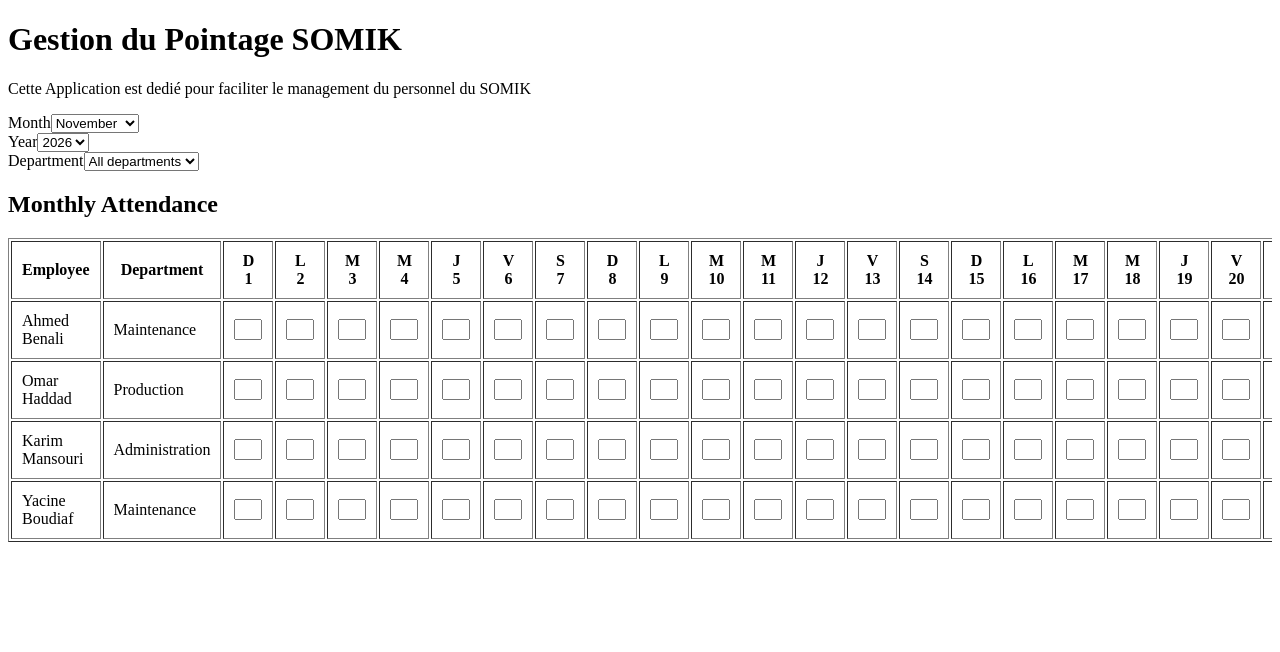
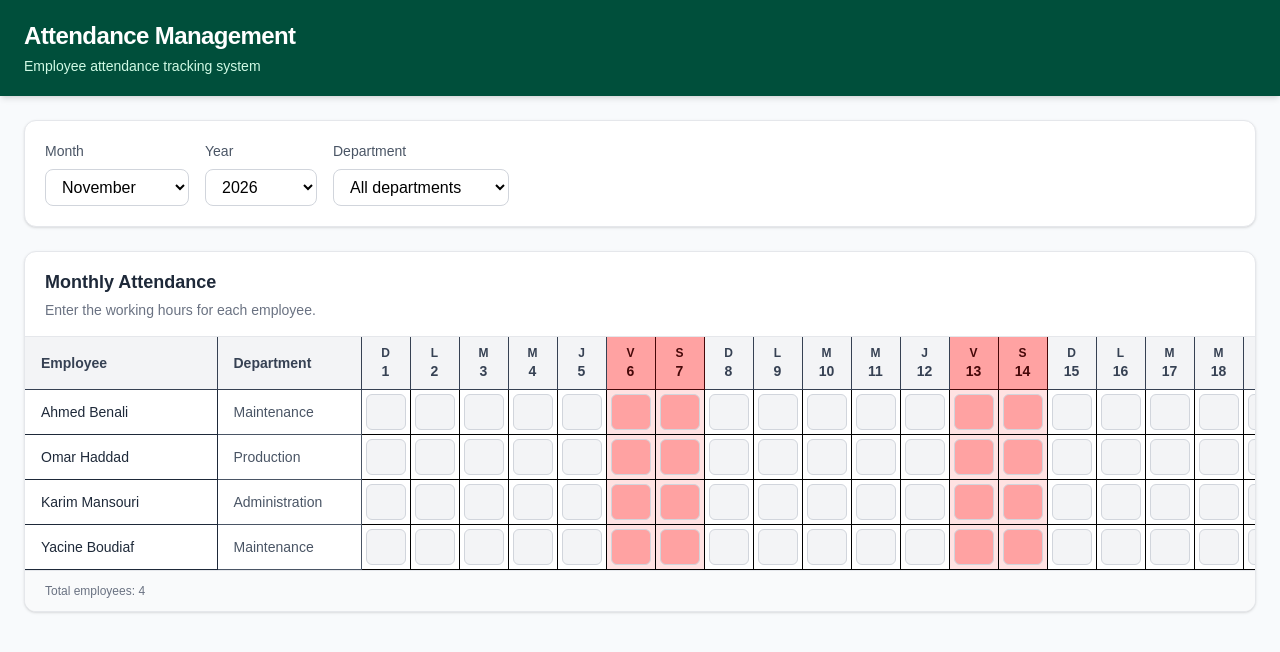
Before and after one commit to Bachir-Seghir/attendance_app, a React (Vite) app: page / in a window 1280 px wide. Shown: the top 652 px of the page. Built offline with nearby package versions, Linux system fonts and the light colour scheme.

Commit message:
ui edited

```diff
--- a/package.json
+++ b/package.json
@@ -10,8 +10,10 @@
     "preview": "vite preview"
   },
   "dependencies": {
+    "@tailwindcss/vite": "^4.3.5",
     "react": "^19.3.1",
-    "react-dom": "^19.3.1"
+    "react-dom": "^19.3.1",
+    "tailwindcss": "^4.3.5"
   },
   "devDependencies": {
     "@eslint/js": "^10.0.1",
--- a/src/App.tsx
+++ b/src/App.tsx
@@ -6,19 +6,28 @@ import AttendanceTable from "./components/AttendanceTable";
 function App() {
   const [month, setMonth] = useState(11);
   const [year, setYear] = useState(2026);
+  const [department, setDepartment] = useState("all");
 
   return (
-    <div>
+    <div className="min-h-screen bg-slate-50">
       <AppHeader />
 
+      <main className="p-6 space-y-6">
         <AttendanceToolbar
           month={month}
           year={year}
+          department={department}
           onMonthChange={setMonth}
           onYearChange={setYear}
+          onDepartmentChange={setDepartment}
         />
 
-      <AttendanceTable month={month} year={year} />
+        <AttendanceTable
+          month={month}
+          year={year}
+          department={department}
+        />
+      </main>
     </div>
   );
 }
--- a/src/components/AppHeader.tsx
+++ b/src/components/AppHeader.tsx
@@ -1,8 +1,15 @@
 function AppHeader() {
   return (
-    <header>
-      <h1>Gestion du Pointage SOMIK</h1>
-      <p>Cette Application est dedié pour faciliter le management du personnel du SOMIK</p>
+    <header className="bg-emerald-900 text-white px-6 py-5 shadow-md">
+      <div className="max-w-full mx-auto">
+        <h1 className="text-2xl font-bold tracking-tight">
+          Attendance Management
+        </h1>
+
+        <p className="text-emerald-100 text-sm mt-1">
+          Employee attendance tracking system
+        </p>
+      </div>
     </header>
   );
 }
--- a/src/components/AttendanceTable.tsx
+++ b/src/components/AttendanceTable.tsx
@@ -1,18 +1,34 @@
+
 import { useState } from "react";
 import { employees } from "../data/employees";
 
 interface AttendanceTableProps {
   month: number;
   year: number;
+  department: string;
 }
 
-function AttendanceTable({ month, year }: AttendanceTableProps) {
+function AttendanceTable({
+  month,
+  year,
+  department,
+}: AttendanceTableProps) {
+  // Calculate the number of days in the selected month
   const daysInMonth = new Date(year, month, 0).getDate();
 
+  // Check whether a day is Friday or Saturday
+  const isWeekend = (day: number) => {
+    const date = new Date(year, month - 1, day);
+    return date.getDay() === 5 || date.getDay() === 6;
+  };
+
+  // Generate the days of the month
   const days = Array.from(
     { length: daysInMonth },
     (_, index) => index + 1
   );
+
+  // Get French weekday initials
   const weekdays = days.map((day) => {
     const date = new Date(year, month - 1, day);
 
@@ -21,6 +37,7 @@ const weekdays = days.map((day) => {
       .charAt(0)
       .toUpperCase();
   });
+
   // Store attendance values
   const [attendance, setAttendance] = useState<
     Record<string, string>
@@ -40,37 +57,90 @@ const weekdays = days.map((day) => {
     }));
   };
 
+  // Filter employees by department
+  const filteredEmployees =
+    department === "all"
+      ? employees
+      : employees.filter(
+          (employee) => employee.department === department
+        );
+
   return (
-    <div>
-      <h2>Monthly Attendance</h2>
+    <section className="bg-white border border-gray-200 rounded-xl shadow-sm overflow-hidden">
 
-      <div style={{ overflowX: "auto" }}>
-        <table border={1} cellPadding={10}>
-          <thead>
+      {/* Table title */}
+      <div className="px-5 py-4 border-b border-gray-200">
+        <h2 className="text-lg font-semibold text-gray-800">
+          Monthly Attendance
+        </h2>
+
+        <p className="text-sm text-gray-500 mt-1">
+          Enter the working hours for each employee.
+        </p>
+      </div>
+
+      {/* Attendance table */}
+      <div className="overflow-x-auto">
+        <table className="w-full border-collapse text-sm">
+
+          <thead className="bg-gray-100">
             <tr>
-              <th>Employee</th>
-              <th>Department</th>
+              <th className="sticky left-0 z-20 bg-gray-100 min-w-48 px-4 py-3 text-left font-semibold text-gray-700 border-b border-r">
+                Employee
+              </th>
 
+              <th className="min-w-36 px-4 py-3 text-left font-semibold text-gray-700 border-b border-r">
+                Department
+              </th>
+
+              {/* Day headers */}
               {days.map((day, index) => (
-  <th key={day}>
-    <div>{weekdays[index]}</div>
-    <div>{day}</div>
+                <th
+                  key={day}
+                  className={`min-w-12 px-2 py-2 text-center border-b border-r ${
+                    isWeekend(day)
+                      ? "bg-red-300 text-red-950"
+                      : "bg-gray-100 text-gray-700"
+                  }`}
+                >
+                  <div className="text-xs">
+                    {weekdays[index]}
+                  </div>
+
+                  <div className="font-bold">
+                    {day}
+                  </div>
                 </th>
               ))}
             </tr>
           </thead>
 
           <tbody>
-            {employees.map((employee) => (
-              <tr key={employee.id}>
-                <td>{employee.name}</td>
-                <td>{employee.department}</td>
+            {filteredEmployees.map((employee) => (
+              <tr
+                key={employee.id}
+                className="hover:bg-blue-50 transition-colors"
+              >
+                <td className="sticky left-0 z-10 bg-white px-4 py-2 font-medium text-gray-800 border-b border-r whitespace-nowrap">
+                  {employee.name}
+                </td>
 
+                <td className="px-4 py-2 text-gray-600 border-b border-r whitespace-nowrap">
+                  {employee.department}
+                </td>
+
+                {/* Attendance cells */}
                 {days.map((day) => {
+                  const weekend = isWeekend(day);
                   const key = `${employee.id}-${day}`;
 
                   return (
-                    <td key={day}>
+                    <td
+                      key={day}
+                      className={`p-1 border-b border-r text-center ${
+                        weekend ? "bg-red-100" : "bg-white"
+                      }`}
+                    >
                       <input
                         type="text"
                         value={attendance[key] ?? ""}
@@ -81,20 +151,41 @@ const weekdays = days.map((day) => {
                             event.target.value
                           )
                         }
-                        style={{
-                          width: "20px",
-                          textAlign: "center",
-                        }}
+                        className={`w-10 h-9 text-center rounded-md border border-gray-300 outline-none focus:border-blue-400 focus:ring-2 focus:ring-blue-400 ${
+                          weekend
+                            ? "bg-red-300 text-red-950"
+                            : "bg-gray-100 text-gray-900"
+                        }`}
                       />
                     </td>
                   );
                 })}
               </tr>
             ))}
+
+            {/* Empty department message */}
+            {filteredEmployees.length === 0 && (
+              <tr>
+                <td
+                  colSpan={days.length + 2}
+                  className="text-center py-10 text-gray-500"
+                >
+                  No employees found.
+                </td>
+              </tr>
+            )}
           </tbody>
         </table>
       </div>
+
+      {/* Table footer */}
+      <div className="px-5 py-3 bg-gray-50 border-t border-gray-200">
+        <p className="text-xs text-gray-500">
+          Total employees: {filteredEmployees.length}
+        </p>
       </div>
+
+    </section>
   );
 }
 
--- a/src/components/AttendanceToolbar.tsx
+++ b/src/components/AttendanceToolbar.tsx
@@ -1,24 +1,34 @@
 interface AttendanceToolbarProps {
   month: number;
-  year: number;
+    year: number;
+    department: string;
   onMonthChange: (month: number) => void;
   onYearChange: (year: number) => void;
+  onDepartmentChange: (department: string) => void;
 }
 
 function AttendanceToolbar({
   month,
-  year,
+    year,
+  department,
   onMonthChange,
-  onYearChange,
+    onYearChange,
+  onDepartmentChange,
 }: AttendanceToolbarProps) {
   return (
-    <section>
-      <div>
-        <label htmlFor="month">Month</label>
+  <section className="bg-white border border-gray-200 rounded-xl p-5 shadow-sm">
+    <div className="flex flex-wrap items-end gap-4">
+
+      <div className="flex flex-col gap-2">
+        <label htmlFor="month" className="text-sm font-medium text-gray-600">
+          Month
+        </label>
+
         <select
           id="month"
           value={month}
           onChange={(event) => onMonthChange(Number(event.target.value))}
+          className="border border-gray-300 rounded-lg px-3 py-2 min-w-36 outline-none focus:ring-2 focus:ring-emerald-600"
         >
           {Array.from({ length: 12 }, (_, index) => (
             <option key={index + 1} value={index + 1}>
@@ -30,12 +40,16 @@ function AttendanceToolbar({
         </select>
       </div>
 
-      <div>
-        <label htmlFor="year">Year</label>
+      <div className="flex flex-col gap-2">
+        <label htmlFor="year" className="text-sm font-medium text-gray-600">
+          Year
+        </label>
+
         <select
           id="year"
           value={year}
           onChange={(event) => onYearChange(Number(event.target.value))}
+          className="border border-gray-300 rounded-lg px-3 py-2 min-w-28 outline-none focus:ring-2 focus:ring-emerald-600"
         >
           {[2025, 2026, 2027, 2028].map((item) => (
             <option key={item} value={item}>
@@ -45,17 +59,27 @@ function AttendanceToolbar({
         </select>
       </div>
 
-      <div>
-        <label htmlFor="department">Department</label>
-        <select id="department" defaultValue="all">
+      <div className="flex flex-col gap-2">
+        <label htmlFor="department" className="text-sm font-medium text-gray-600">
+          Department
+        </label>
+
+        <select
+          id="department"
+          value={department}
+          onChange={(event) => onDepartmentChange(event.target.value)}
+          className="border border-gray-300 rounded-lg px-3 py-2 min-w-44 outline-none focus:ring-2 focus:ring-emerald-600"
+        >
           <option value="all">All departments</option>
-          <option value="maintenance">Maintenance</option>
-          <option value="production">Production</option>
-          <option value="administration">Administration</option>
+          <option value="Maintenance">Maintenance</option>
+          <option value="Production">Production</option>
+          <option value="Administration">Administration</option>
         </select>
       </div>
-    </section>
-  );
+
+    </div>
+  </section>
+);
 }
 
 export default AttendanceToolbar;
--- a/src/index.css
+++ b/src/index.css
@@ -0,0 +1,13 @@
+@import "tailwindcss";
+
+* {
+  box-sizing: border-box;
+}
+
+body {
+  margin: 0;
+  min-width: 320px;
+  min-height: 100vh;
+  background-color: #f8fafc;
+  font-family: Arial, Helvetica, sans-serif;
+}
--- a/vite.config.ts
+++ b/vite.config.ts
@@ -1,7 +1,7 @@
-import react from '@vitejs/plugin-react'
-import { defineConfig } from 'vite'
+import { defineConfig } from "vite";
+import react from "@vitejs/plugin-react";
+import tailwindcss from "@tailwindcss/vite";
 
-// https://vite.dev/config/
 export default defineConfig({
-  plugins: [react()],
-})
+  plugins: [react(), tailwindcss()],
+});
```
Also changed, not shown: src/App.css (deleted), 1 other file (tests, documents, lock files or other folders). Lines whose indentation alone changed are shown as unchanged.
